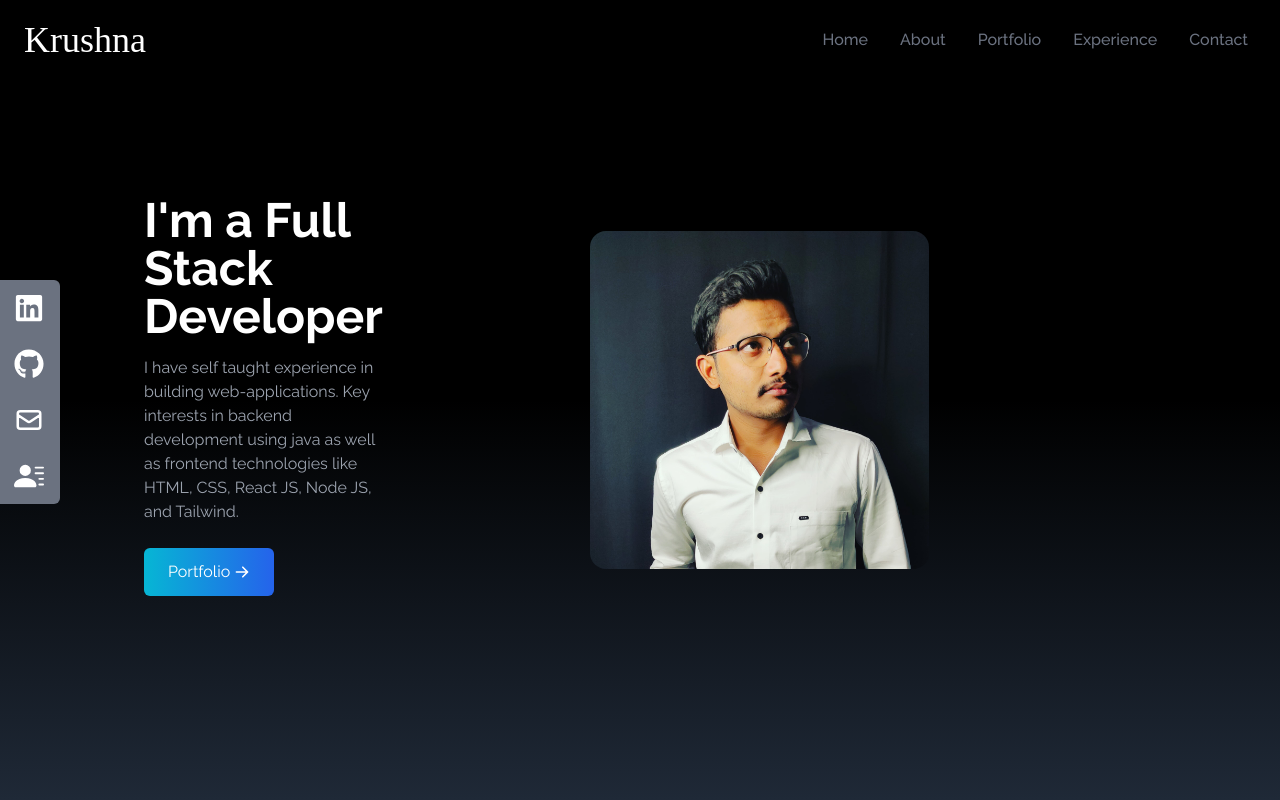
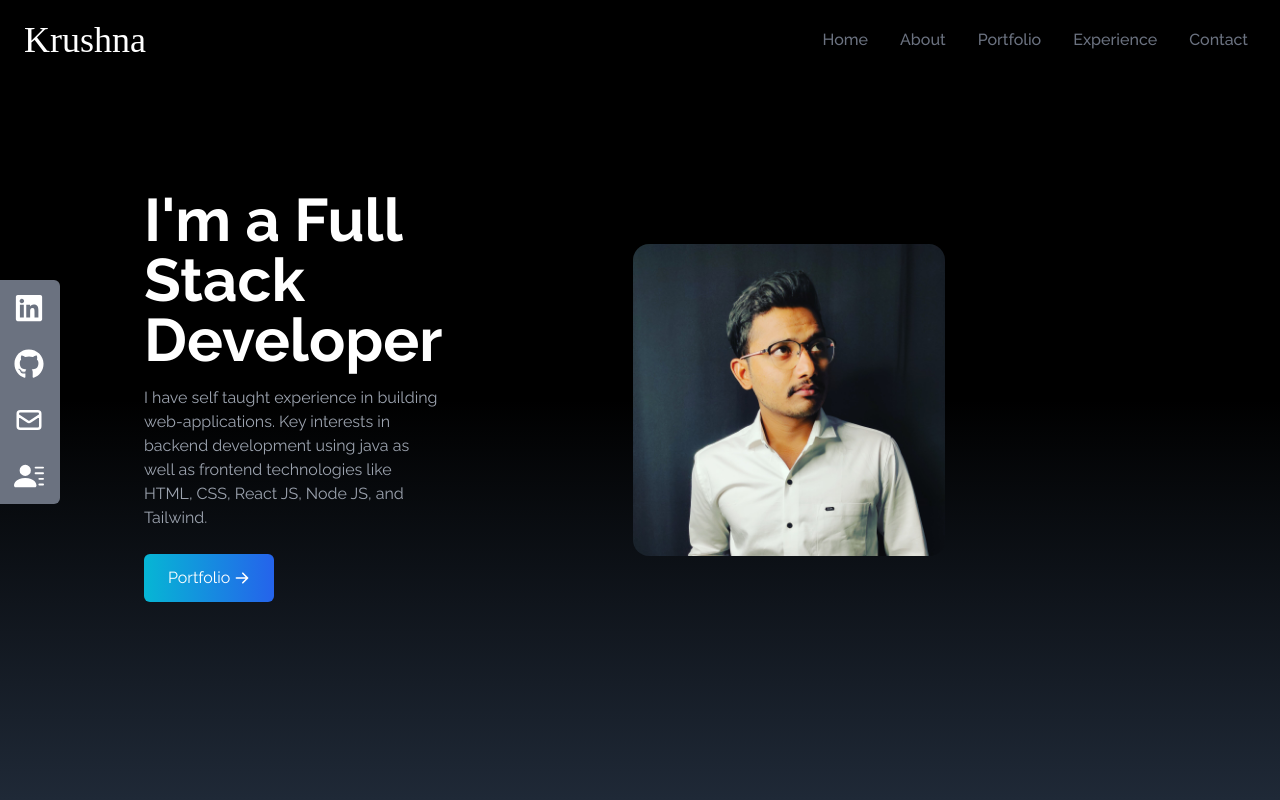
Before and after one commit to webdevkrushna/My_Portfolio, a React (Vite) app: page / in a window 1280 px wide. Shown: the top 800 px of the page. Built offline with nearby package versions, Linux system fonts and the light colour scheme.

Commit message:
main heading text size changed

```diff
--- a/src/component/Home.jsx
+++ b/src/component/Home.jsx
@@ -8,7 +8,7 @@
         <div className="max-w-screen-lg mx-auto flex flex-col
         items-center justify-center h-full px-4 md:flex-row ">
             <div className="flex flex-col justify-center h-full ">
-                <h2 className="text-4xl sm:text-5xl font-bold text-white">
+                <h2 className="text-4xl sm:text-6xl font-bold text-white">
                     I'm a Full Stack Developer
                 </h2>
                 <p className="text-gray-400 max-w-md py-4">
```
